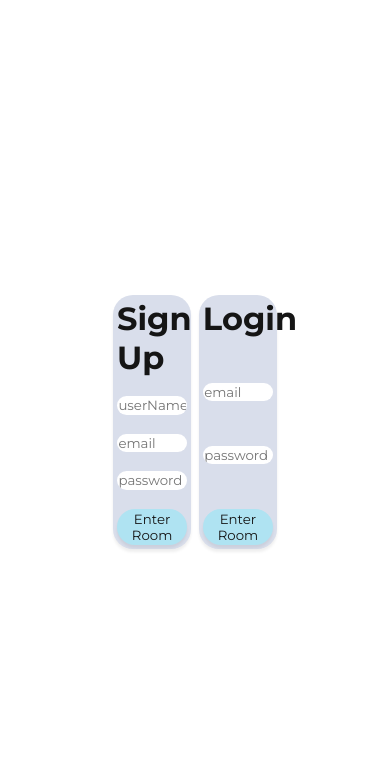
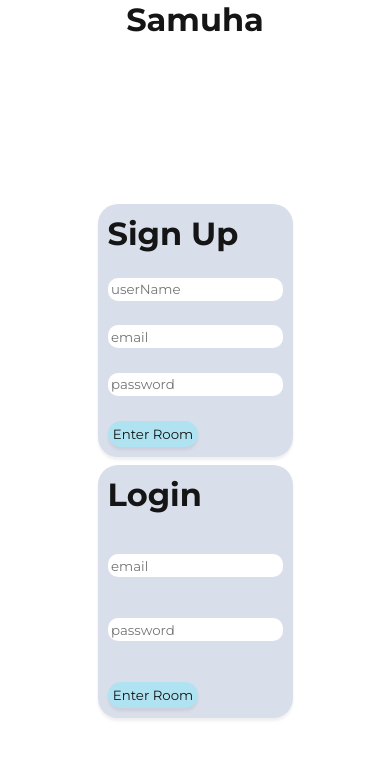
Before and after one commit to Piyush-Bhagwat/samuha-frontend, a React (Create React App) app: page / in a window 390 px wide. Shown: the top 758 px of the page. Built offline with nearby package versions, Linux system fonts and the light colour scheme; no server answers.

Commit message:
made login page responsive

```diff
--- a/src/App.css
+++ b/src/App.css
@@ -331,6 +331,14 @@
     z-index: 1;
   }
 
+  .login{
+    flex-direction: column;
+  }
+
+  .signup-card{
+    width: 50%;
+    padding: 10px;
+  }
   /* .nav-close-btn{
     position: fixed;
     top: 20px;
--- a/src/components/login.jsx
+++ b/src/components/login.jsx
@@ -17,6 +17,8 @@ const Login = () => {
     };
 
     return (
+        <div>
+            <h1 style={{textAlign: "center"}}>Samuha</h1>
             <div className="login">
                 <div className="signup-card">
                     <h1>Sign Up</h1>
@@ -59,6 +61,7 @@ const Login = () => {
                     <button onClick={handleLogin}>Enter Room</button>
                 </div>
             </div>
+        </div>
     );
 };
 
```
Lines whose indentation alone changed are shown as unchanged.
